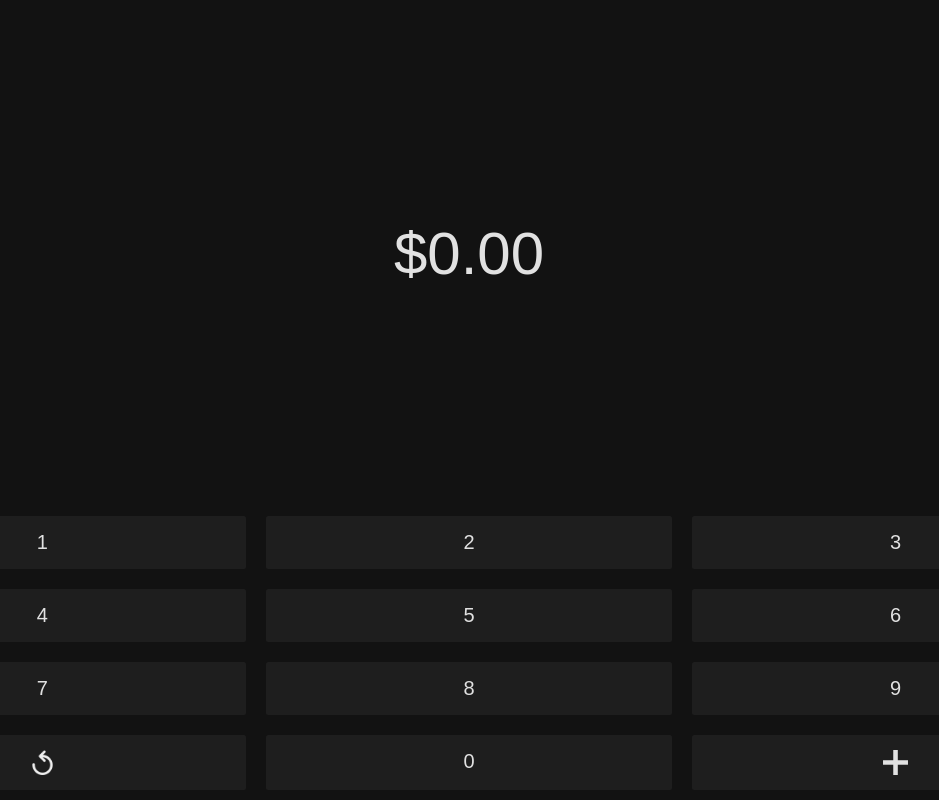
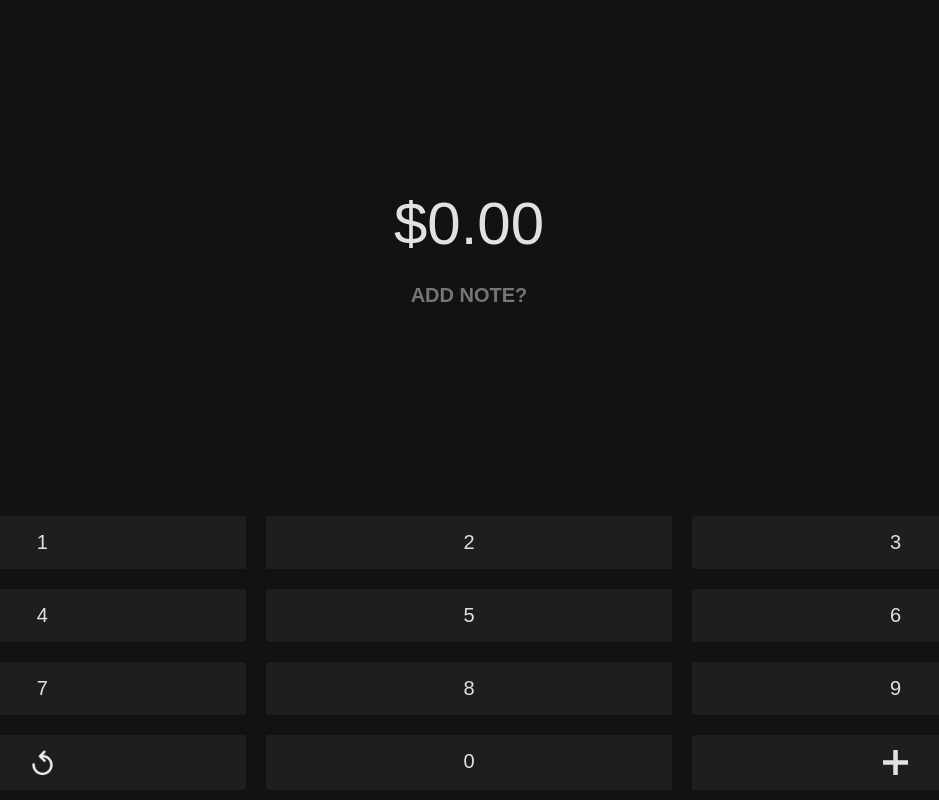
Before and after one commit to haxius/ratio, a React (Create React App) app: page / in a window 1280 px wide. Both pictures are taken after a click on the button 1225 px from the left and 760 px from the top of the page. Shown: the whole page, without its empty margins (171-1110 px from the left). Built offline with nearby package versions, Linux system fonts and the light colour scheme.

Commit message:
ADD TextInput component to Toolbar

```diff
--- a/src/components/Ledger/styles.module.scss
+++ b/src/components/Ledger/styles.module.scss
@@ -25,8 +25,9 @@
     flex: 1 0;
     font-weight: $font-weight-bold;
     color: $color-gray-light;
+    align-self: center;
+    text-transform: uppercase;
     @include font-size(4);
-    align-self: center;
   }
 }
 
--- /dev/null
+++ b/src/components/TextInput/index.tsx
@@ -0,0 +1,29 @@
+import React, { FC, Fragment } from "react";
+import styles from "./styles.module.scss";
+
+interface TextInputProps {
+  value?: any;
+  onChange?: any;
+  showPlaceholder?: boolean;
+  maxLength?: number;
+}
+
+const TextInput: FC<TextInputProps> = ({
+  value = "",
+  onChange = () => {},
+  showPlaceholder,
+  maxLength,
+}) => {
+  return (
+    <input
+      type="text"
+      className={styles.textInput}
+      value={showPlaceholder ? "" : value}
+      placeholder={value}
+      onChange={(e) => onChange(e.target.value)}
+      maxLength={maxLength}
+    />
+  );
+};
+
+export default TextInput;
--- /dev/null
+++ b/src/components/TextInput/styles.module.scss
@@ -0,0 +1,5 @@
+@import "../../styles/theme-dependencies";
+
+.textInput {
+  width: auto;
+}
--- a/src/components/Toolbar/index.tsx
+++ b/src/components/Toolbar/index.tsx
@@ -5,23 +5,39 @@ import { useToolbarContext } from "../../context/Toolbar";
 import currency from "../../utils/currency";
 import Icon from "../Icon";
 import Keypad from "../Keypad";
+import TextInput from "../TextInput";
 import styles from "./styles.module.scss";
 
 interface ToolbarProps {
   cardIndex: number;
 }
 
+const defaultAmount = "";
+const defaultNote = "ADD NOTE?";
+
 const Toolbar: FC<ToolbarProps> = ({ cardIndex }) => {
   const { addLedgerItem } = useCardsContext();
-  const [amount, setAmount] = useState("");
+  const [amount, setAmount] = useState(defaultAmount);
+  const [note, setNote] = useState(defaultNote);
   const { toolbarOpen, setToolbarOpen } = useToolbarContext();
   const handleToolbarOpenClick = () => setToolbarOpen(true);
-  const handleBackClick = () => setToolbarOpen(false);
   const handleAmountChange = (newAmount: string) => setAmount(newAmount);
+  const handleNoteChange = (newNote: string) =>
+    setNote(newNote ? newNote : "ADD NOTE?");
+
+  const handleBackClick = () => {
+    setAmount(defaultAmount);
+    setNote(defaultNote);
+    setToolbarOpen(false);
+  };
 
   const handleSubmit = () => {
-    addLedgerItem(cardIndex, { amount: parseInt(amount) / 100, note: "N/A" });
-    setAmount("");
+    addLedgerItem(cardIndex, {
+      amount: parseInt(amount) / 100,
+      note: note === defaultNote ? "N/A" : note,
+    });
+    setAmount(defaultAmount);
+    setNote(defaultNote);
     setToolbarOpen(false);
   };
 
@@ -51,6 +67,14 @@ const Toolbar: FC<ToolbarProps> = ({ cardIndex }) => {
           <div className={styles.amount}>
             {amount ? currency(parseFloat(amount) / 100) : currency(0)}
           </div>
+          <div className={styles.note}>
+            <TextInput
+              value={note}
+              onChange={handleNoteChange}
+              showPlaceholder={note === defaultNote}
+              maxLength={160}
+            />
+          </div>
         </div>
         <Keypad
           onChange={handleAmountChange}
--- a/src/components/Toolbar/styles.module.scss
+++ b/src/components/Toolbar/styles.module.scss
@@ -44,6 +44,7 @@
 .form {
   flex: 1;
   display: flex;
+  flex-direction: column;
   align-items: center;
   justify-content: center;
   text-align: center;
@@ -52,3 +53,17 @@
 .amount {
   @include font-size(15);
 }
+
+.note {
+  > input {
+    border: 0;
+    background: transparent;
+    text-align: center;
+    text-transform: uppercase;
+    font-weight: $font-weight-bold;
+    color: $color-gray-light;
+    @include font-size(5);
+    @include margin-top(5);
+    @include margin-bottom(2);
+  }
+}
--- a/src/context/Cards/reducers.ts
+++ b/src/context/Cards/reducers.ts
@@ -23,7 +23,7 @@ export const addLedgerItem = (
   item: ILedgerItem
 ): TCardsState => {
   const newState = [...state];
-  newState[index].ledger.push(item);
+  newState[index].ledger.unshift(item);
   return newState;
 };
 
```
